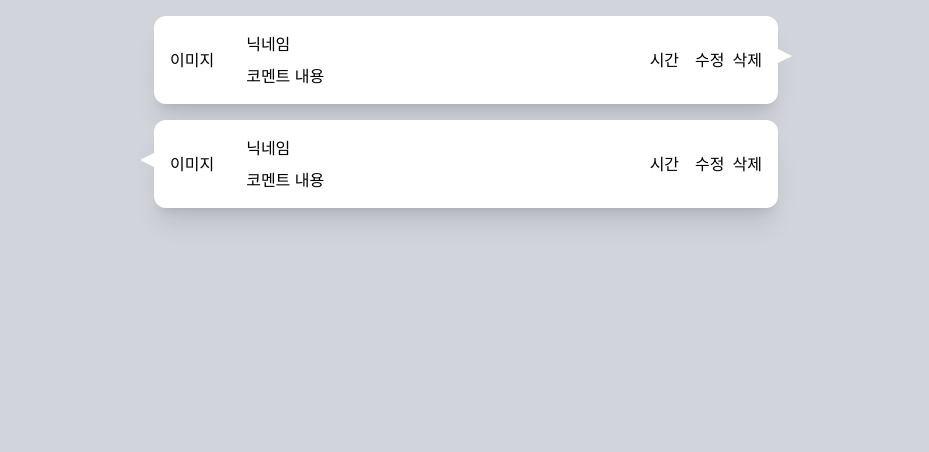
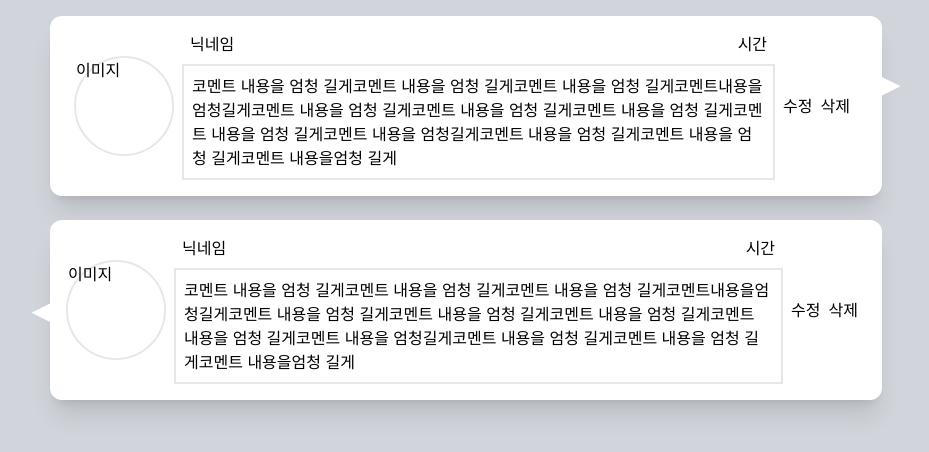
Before and after one commit to yeonisii/pokemonPlus, a Next.js app: page /detail in a window 1280 px wide. Shown: the top 452 px of the page, without its empty margins (174-1103 px from the left). Built offline with nearby package versions, Linux system fonts and the light colour scheme.

Commit message:
[style] : 2nd mockup

```diff
--- a/src/app/detail/_components/PokemonDetailComment.tsx
+++ b/src/app/detail/_components/PokemonDetailComment.tsx
@@ -4,55 +4,76 @@ import React from "react";
 const PokemonDetailComment = () => {
   return (
     <div>
-      <div className="relative bg-white shadow-xl w-1/2 flex mx-auto rounded-xl mb-4">
+      <div className="relative w-2/3 bg-white shadow-xl flex mx-auto rounded-xl mb-6 px-2">
         <div className="flex p-4 justify-between w-full">
-          <div className="flex items-center gap-8">
-            <div> 이미지</div>
+          <div className="flex items-center gap-2">
+            <div className="min-w-[100px] min-h-[100px] flex items-center justify-center border-2 rounded-full hidden sm:hidden md:hidden lg:block">
+              이미지
+            </div>
             <div className="flex flex-col gap-2">
-              <div>닉네임</div>
-              <div>코멘트 내용</div>
+              <div className="flex justify-between px-2">
+                <div>닉네임</div>
+                <div>시간</div>
+              </div>
+              <div className="p-2 border-2">
+                코멘트 내용을 엄청 길게코멘트 내용을 엄청 길게코멘트 내용을 엄청
+                길게코멘트내용을엄청길게코멘트 내용을 엄청 길게코멘트 내용을
+                엄청 길게코멘트 내용을 엄청 길게코멘트 내용을 엄청 길게코멘트
+                내용을 엄청길게코멘트 내용을 엄청 길게코멘트 내용을 엄청
+                길게코멘트 내용을엄청 길게
+              </div>
             </div>
           </div>
-          <div className="flex items-center gap-4">
-            <div>시간</div>
+          <div className="flex gap-4">
             {/* 본인만 보이게 할 것 */}
-            <div className="flex gap-2 cursor-pointer">
+            <div className="flex gap-2 cursor-pointer whitespace-nowrap p-2">
               <button>수정</button>
               <button>삭제</button>
             </div>
           </div>
         </div>
         <svg
-          className="absolute w-[25%] h-[25%] right-[-13%] top-[33%] fill-[#ffffff] rotate-90"
+          className="absolute w-[25%] h-[25%] right-[-12%] top-[33%] fill-[#ffffff] rotate-90"
           viewBox="0 0 100 100"
         >
-          <polygon points="50,0 100,100 0,100" />
+          <polygon points="25,0 50,50 0,50" />
         </svg>
       </div>
 
-      <div className="relative bg-white shadow-xl w-1/2 flex mx-auto rounded-xl">
+      {/* 예시! 한 개 더 보일 때는 말꼬리를 반대로... */}
+      <div className="relative w-2/3 bg-white shadow-xl flex mx-auto rounded-xl mb-4">
         <div className="flex p-4 justify-between w-full">
-          <div className="flex items-center gap-8">
-            <div> 이미지</div>
+          <div className="flex items-center gap-2">
+            <div className="min-w-[100px] min-h-[100px] flex items-center justify-center border-2 rounded-full hidden sm:hidden md:hidden lg:block transition-opacity duration-300 ease-in-out opacity-0 lg:opacity-100">
+              이미지
+            </div>
             <div className="flex flex-col gap-2">
-              <div>닉네임</div>
-              <div>코멘트 내용</div>
+              <div className="flex justify-between px-2">
+                <div>닉네임</div>
+                <div>시간</div>
+              </div>
+              <div className="p-2 border-2">
+                코멘트 내용을 엄청 길게코멘트 내용을 엄청 길게코멘트 내용을 엄청
+                길게코멘트내용을엄청길게코멘트 내용을 엄청 길게코멘트 내용을
+                엄청 길게코멘트 내용을 엄청 길게코멘트 내용을 엄청 길게코멘트
+                내용을 엄청길게코멘트 내용을 엄청 길게코멘트 내용을 엄청
+                길게코멘트 내용을엄청 길게
+              </div>
             </div>
           </div>
-          <div className="flex items-center gap-4">
-            <div>시간</div>
+          <div className="flex gap-4">
             {/* 본인만 보이게 할 것 */}
-            <div className="flex gap-2 cursor-pointer">
+            <div className="flex gap-2 cursor-pointer whitespace-nowrap p-2">
               <button>수정</button>
               <button>삭제</button>
             </div>
           </div>
         </div>
         <svg
-          className="absolute w-[25%] h-[25%] left-[-13%] top-[33%] fill-[#ffffff] rotate-[270deg]"
+          className="absolute w-[25%] h-[25%] left-[-12%] top-[33%] fill-[#ffffff] rotate-[270deg]"
           viewBox="0 0 100 100"
         >
-          <polygon points="50,0 100,100 0,100" />
+          <polygon points="25,0 50,50 0,50" />
         </svg>
       </div>
     </div>
```
